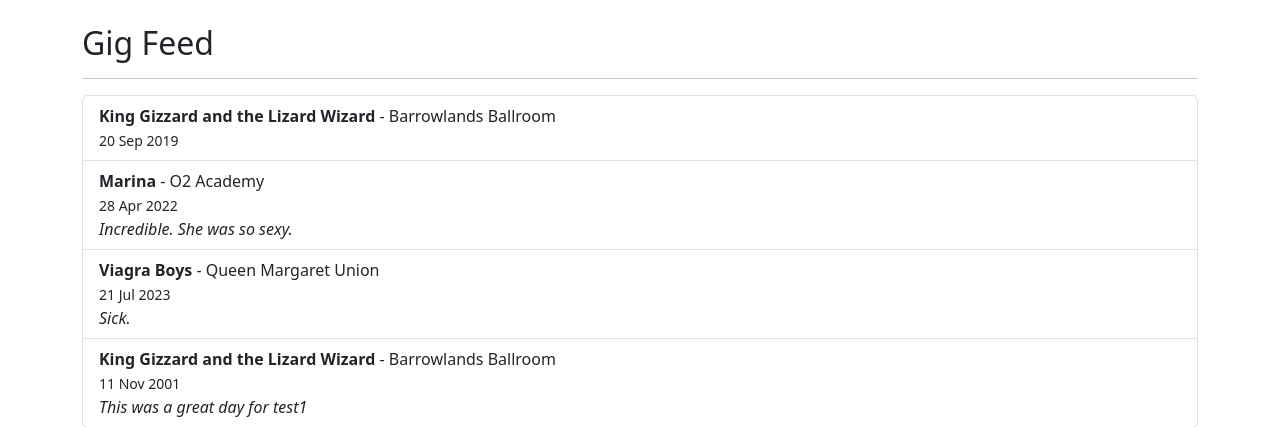
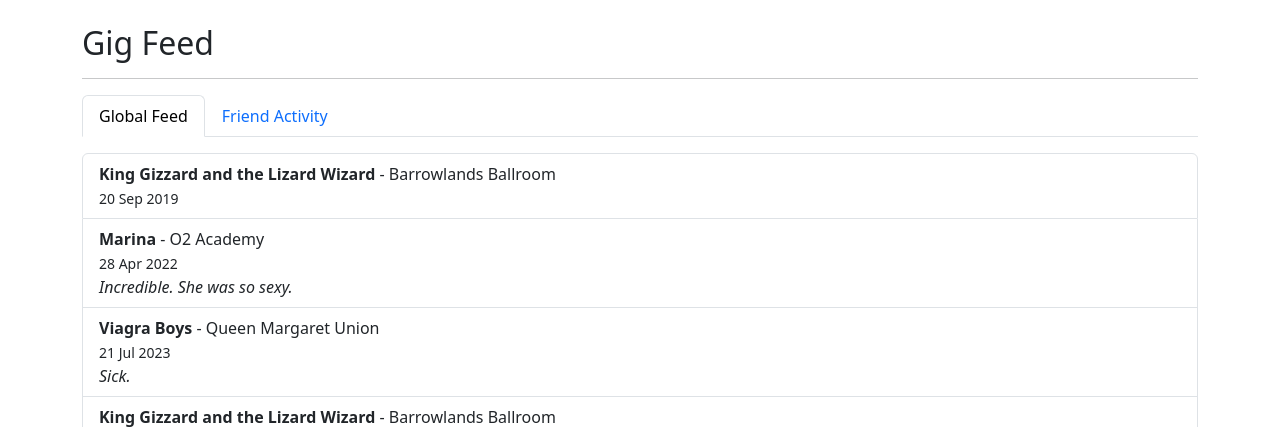
Before and after one commit to ASmokeyPie/giglog, a Flask app: page /feed in a window 1280 px wide. Shown: the part 56-483 px from the top of the page. Run offline with Flask 3, Linux system fonts and the light colour scheme.

Commit message:
Began Friend system - currently feed tabs showing different results

```diff
--- a/app.py
+++ b/app.py
@@ -15,6 +15,7 @@ app.secret_key = 'supersecret'
 # Paths to the JSON files that store app data
 DATA_FILE = "data/gigs.json"
 USERS_FILE = "data/users.json"
+FRIENDS_FILE = "data/friends.json"
 
 # -----------------------------
 # Custom Jinja2 template filter
@@ -67,8 +68,37 @@ def load_users():
         return json.load(f)
 
 def save_users(users):
+    """
+    """
     with open(USERS_FILE, "w") as f:
         json.dump(users, f, indent=4)
+
+# -- User Friends --
+def load_friends():
+    """
+    """
+    if not os.path.exists(FRIENDS_FILE):
+        return []
+    with open(FRIENDS_FILE, "r") as f:
+        return json.load(f)
+
+def save_friends(friends):
+    """
+    """
+    with open(FRIENDS_FILE, "w") as f:
+        json.dump(friends, f, indent=4)
+
+def get_friends(username):
+    """
+    """
+    friends_data = load_friends()
+    friends_list = []
+    for entry in friends_data:
+        if entry["user"] == username:
+            friends_list.append(entry["friend"])
+        elif entry["friend"] == username:
+            friends_list.append(entry["user"])
+    return friends_list
 
 
 #-- Require login --
@@ -167,7 +197,16 @@ def feed():
     Loads all gigs from JSON and passes them to the feed.html template.
     """
     gigs = load_gigs()
-    return render_template("feed.html", gigs=gigs)
+    return render_template("feed.html", gigs=gigs, title="Global Feed")
+
+@app.route("/feed/friends")
+def friend_feed():
+    current_user = session.get("user")
+    gigs = load_gigs()
+    friends_list = get_friends(current_user) # returns list of usernames
+    # Only show gigs by user or friends
+    filtered_gigs = [g for g in gigs if g["username"] in friends_list + [current_user]]
+    return render_template("feed.html", gigs=filtered_gigs, title="Friend Activity")
 
 
 @app.route("/add_gig", methods=["GET","POST"])
@@ -270,11 +309,29 @@ def profile():
 
     return render_template("profile.html", user=session["user"], gigs=user_gigs)
 
+
 @app.route("/logout")
 def logout():
     session.pop("user", None)
     flash("Logged out successfully.", "info")
     return redirect(url_for("login"))
+
+
+@app.route("/add_friend/<friend_username>", methods=["POST"])
+def add_friend(friend_username):
+    current_user = session.get["user"]
+    friends = load_friends()
+    user_friends = next((f for f in friends if f["user"] == current_user), none)
+    if user_friends:
+        if friend_username not in user_friends["friends"]:
+            user_friends["friends"].append(friend_username)
+            save_friends(friends)
+            flash(f"You are now friends with {friend_username}!", "success")
+    else:
+        friends.append({"user": current_user, "friends": [friend_username]})
+        save_friends(friends)
+        flash(f"You are now friends with {friend_username}!", "success")
+    return redirect(url_for("profile"))
 
 
 # ---------------------------
--- a/data/gigs.json
+++ b/data/gigs.json
@@ -3,13 +3,17 @@
         "artist": "King Gizzard and the Lizard Wizard",
         "venue": "Barrowlands Ballroom",
         "date": "2019-09-20",
-        "review": ""
+        "review": "",
+		"username": "test2",
+		"created_at": "2025-03-20 18:00:00 "
     },
     {
         "artist": "Marina",
         "venue": "O2 Academy",
         "date": "2022-04-28",
-        "review": "Incredible. She was so sexy."
+        "review": "Incredible. She was so sexy.",
+		"username": "test2",
+		"created_at": "2025-03-20 18:00:00 "
     },
     {
         "artist": "Viagra Boys",
@@ -17,7 +21,7 @@
         "date": "2023-07-21",
         "review": "Sick.",
 		"username": "test1",
-		"created_at": "2025-03-20 18:00:00"
+		"created_at": "2025-03-20 18:00:00 "
     },
     {
         "artist": "King Gizzard and the Lizard Wizard",
--- a/data/users.json
+++ b/data/users.json
@@ -8,7 +8,7 @@
     {
         "username": "test2",
         "email": "test2@test2.com",
-        "password": "scrypt:32768:8:1$0S61l9T4gNMAAfs6$4b6f5f95c606f65c789953c4e0505c8b651c8bc1068d1caace63b2755597595df284738300724f7ac6276c826c7a788bfe5a66fb4591b20c75e0b52335255173",
-        "created_at": "2025-11-24 16:50:24"
+        "password": "scrypt:32768:8:1$1EUfTHSqzqiCWUIY$06bd581531f958132e5c8cbc176b08d460a09a3e224264099fc7180abd59181873f1644323207b16a4278d56487fee5f0f48ef75ffd40553dd0f5d173f09e6f4",
+        "created_at": "2025-11-24 18:41:56"
     }
 ]
--- a/templates/feed.html
+++ b/templates/feed.html
@@ -5,6 +5,16 @@
 {% block content %}
 <h2>Gig Feed</h2>
 <hr>
+
+<ul class="nav nav-tabs mb-3">
+    <li class="nav-item">
+        <a class="nav-link {% if title=='Global Feed' %}active{% endif %}" href="{{ url_for('feed') }}">Global Feed</a>
+    </li>
+    <li class="nav-item">
+        <a class="nav-link {% if title=='Friend Activity' %}active{% endif %}" href="{{ url_for('friend_feed') }}">Friend Activity</a>
+    </li>
+</ul>
+
 
 {% if gigs %}
 	<ul class="list-group">
```
